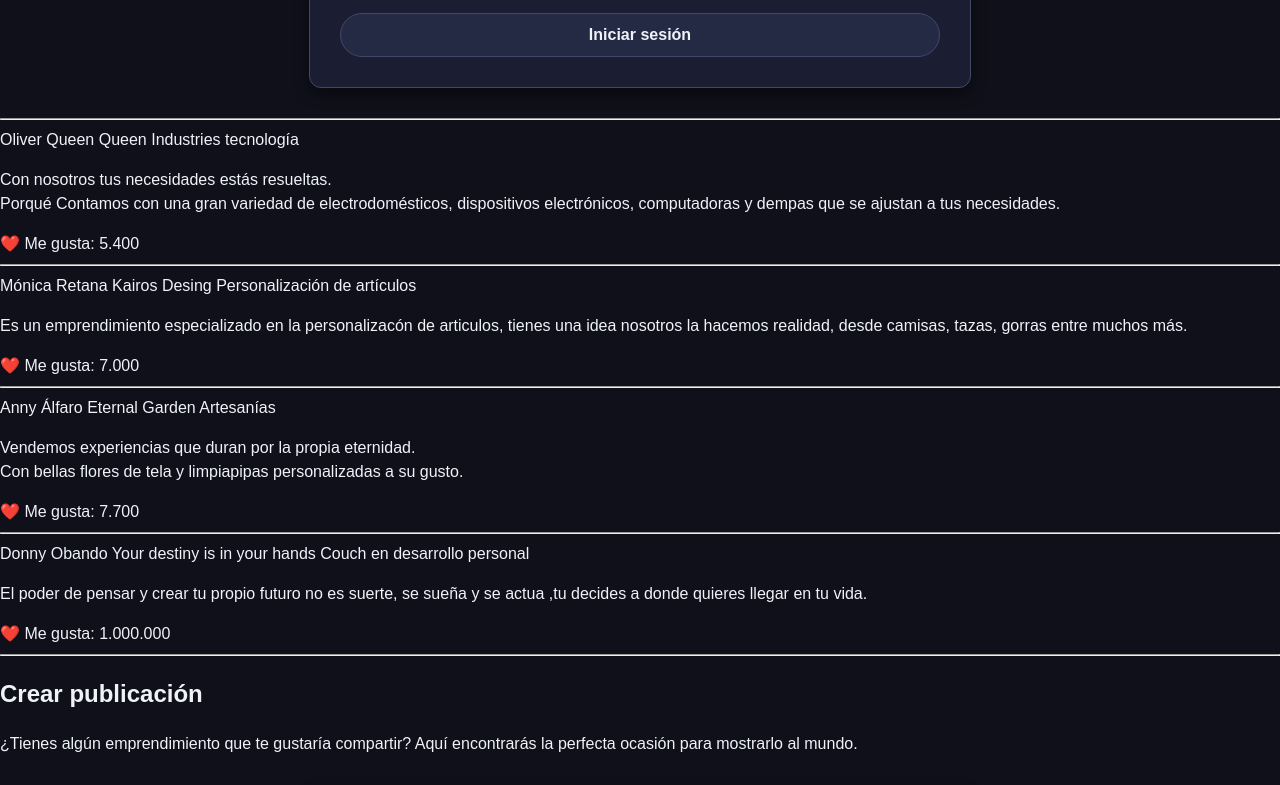
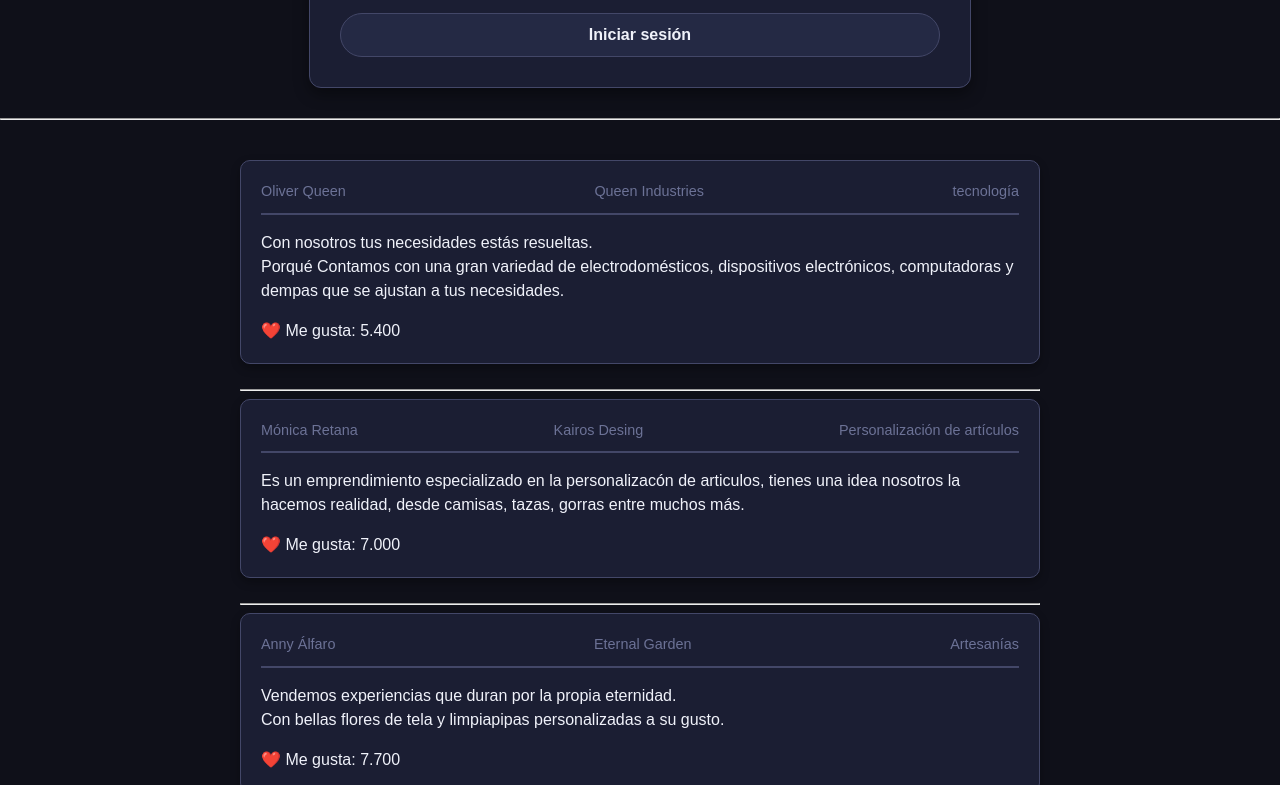
Before and after one commit to Eithan2316/Proyecto_Diseno, a plain HTML site: page index.html in a window 1280 px wide. Shown: the part 1760-2545 px from the top of the page. Drawn offline with Linux system fonts and the light colour scheme; files whose address does not match are found by name.

Commit message:
Agregue el diseño de las publicaciones

```diff
--- a/Estilos/style.css
+++ b/Estilos/style.css
@@ -173,3 +173,44 @@ form textarea {/*Se le dan los artibutos al form que contiene textarea*/
     transform: scale(1.02);
     box-shadow: 0 4px 12px rgba(67, 71, 104, 0.5);
 }
+/*Publicaciones*/
+#Publicaciones {/*Se le dan ciertos atributos a la sección que contiene a las publicaciones*/
+    max-width: 800px;/*Establece un ancho máximo por contenedor*/
+    margin: 40px auto;/*Establece un control de los márgenes exteriores*/
+    padding: 0 20px;/*Establece el control del relleno interior*/
+}
+.publicacion {/*Abre la clase de publicación para añadirle a un atributo que se repita en todas las de la misma clase*/
+    background-color: var(--space-cadet-dark);
+    border: 1px solid var(--purple-navy);
+    border-radius: 10px;
+    padding: 20px;
+    margin-bottom: 25px;
+    box-shadow: 0 4px 10px rgba(0, 0, 0, 0.3);
+    transition: transform 0.3s ease, box-shadow 0.3s ease;
+}
+.publicacion:hover {/*Muestra lo que saldrá al pasar el mouse en él*/
+    transform: translateY(-4px);
+    box-shadow: 0 8px 20px rgba(67, 71, 104, 0.3);
+    border-color: var(--dark-blue-gray);
+}
+.cabecera-pub {/*Se define el estilo que tendrá la cabecera de cada publicación*/
+    display: flex;
+    justify-content: space-between;
+    flex-wrap: wrap;
+    border-bottom: 2px solid var(--purple-navy);
+    padding-bottom: 10px;
+    margin-bottom: 15px;
+    font-size: 0.9rem;
+    color: var(--dark-blue-gray);
+}
+/*Encabezado y parrafo de crear publicación acomodados a las necesidades*/
+#CrearPublicacion h2{/*Le brinda ciertos atrbutos al encabezado de crear publicación*/
+     color: var(--gris-claro-btn);/*Le brinda un color a las letras*/
+    letter-spacing: 1.5px;/*Le da un espaciado específico*/
+    text-align: center;/*Centra el texto*/
+}
+#Contenido_CrearPublicacion{/*Le da unos atributos específicos al texto que le sigue al encabezado*/
+   color: var(--gris-claro-btn);/*Le brinda un color a las letras*/
+    letter-spacing: 1.5px;/*Le da un espaciado específico*/
+    text-align: center;/*Centra el texto*/
+}
--- a/index.html
+++ b/index.html
@@ -125,7 +125,7 @@
     </section>
     <section id="CrearPublicacion"><!--inicia la sección para crear publicaciones-->
         <h2> Crear publicación</h2><!--Muestra un encabezado que inicia la sección para crear una publicación-->
-        <p> ¿Tienes algún emprendimiento que te gustaría compartir? Aquí encontrarás la perfecta ocasión para mostrarlo al mundo.</p>
+        <p id="Contenido_CrearPublicacion"> ¿Tienes algún emprendimiento que te gustaría compartir? Aquí encontrarás la perfecta ocasión para mostrarlo al mundo.</p>
         <form id="Formulario_Publicacion" class="Formulario"><!--Inicia el formulario con su respectiva id y clase-->
             <p><label for="nombre"> Nombre: <input type="text" id="nombre" placeholder="Ej: Yariela Fallas Piña" required> </label></p><!--Es la etiqueta que pide al usuario ingresar su nombre-->
              <p><label for="nombre_negocio"> Negocio: <input type="text" id="nombre_negocio" placeholder="Ej: Wayne Industries"> </label></p><!--Muestra un espacio para ingresar el nombre del emprendimiento-->
```
